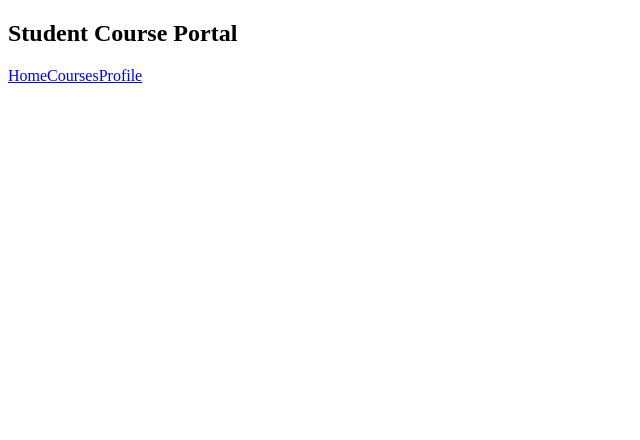
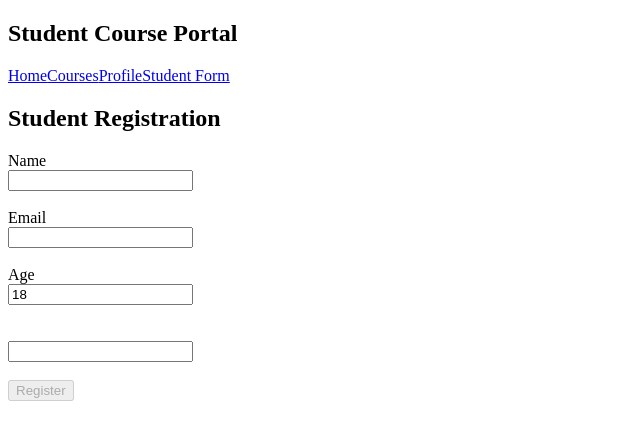
Before and after one commit to Korags05/Cognizant-DN5-DeepSkilling, an Angular app in the folder Angular/student-course-portal/: page /student-form in a window 1280 px wide. Before the commit this address led to /. Shown: the top 440 px of the page, without its empty margins (0-640 px from the left). Built offline with nearby package versions, Linux system fonts and the light colour scheme.

Commit message:
hands-on 5

```diff
--- a/Angular/student-course-portal/src/app/components/header/header.html
+++ b/Angular/student-course-portal/src/app/components/header/header.html
@@ -4,4 +4,5 @@
   <a routerLink="/">Home</a>
   <a routerLink="/courses">Courses</a>
   <a href="#">Profile</a>
+  <a routerLink="/student-form">Student Form</a>
 </nav>
--- /dev/null
+++ b/Angular/student-course-portal/src/app/pages/student-form/student-form.html
@@ -0,0 +1,90 @@
+<h2>Student Registration</h2>
+
+<form [formGroup]="studentForm"
+      (ngSubmit)="submit()">
+
+  <label>Name</label>
+
+  <br>
+
+  <input
+    type="text"
+    formControlName="name">
+  @if(studentForm.controls.name.invalid &&
+  studentForm.controls.name.touched){
+
+    <p style="color:red">
+
+      Name is required (minimum 3 characters)
+
+    </p>
+
+  }
+
+  <br><br>
+
+  <label>Email</label>
+
+  <br>
+
+  <input
+    type="email"
+    formControlName="email">
+  @if(studentForm.controls.email.invalid &&
+  studentForm.controls.email.touched){
+
+    <p style="color:red">
+
+      Enter a valid email
+
+    </p>
+
+  }
+
+  <br><br>
+
+  <label>Age</label>
+
+  <br>
+
+  <input
+    type="number"
+    formControlName="age">
+  @if(studentForm.controls.age.invalid &&
+  studentForm.controls.age.touched){
+
+    <p style="color:red">
+
+      Age must be at least 18
+
+    </p>
+
+  }
+
+  <br><br>
+  <br>
+  <input
+    type="text"
+    formControlName="phoneNumber">
+  @if(studentForm.controls.phoneNumber.invalid &&
+  studentForm.controls.phoneNumber.touched){
+
+    <p style="color:red">
+
+      Phone number is required (minimum 10 characters)
+
+    </p>
+
+  }
+  <br><br>
+
+  <button
+    type="submit"
+
+    [disabled]="studentForm.invalid">
+
+    Register
+
+  </button>
+
+</form>
--- /dev/null
+++ b/Angular/student-course-portal/src/app/pages/student-form/student-form.ts
@@ -0,0 +1,41 @@
+import { Component } from '@angular/core';
+import { FormControl, FormGroup, ReactiveFormsModule, Validators } from '@angular/forms';
+
+@Component({
+  selector: 'app-student-form',
+  imports: [ReactiveFormsModule],
+  templateUrl: './student-form.html',
+  styleUrl: './student-form.css',
+})
+export class StudentForm {
+  studentForm = new FormGroup({
+    name: new FormControl('', [Validators.required, Validators.minLength(3)]),
+
+    email: new FormControl('', [Validators.required, Validators.email]),
+
+    age: new FormControl(18, [Validators.required, Validators.min(18)]),
+    phoneNumber: new FormControl('', [Validators.required, Validators.minLength(10)]),
+  });
+
+  submit() {
+
+    if(this.studentForm.valid){
+
+      alert(
+
+        JSON.stringify(
+
+          this.studentForm.value,
+
+          null,
+
+          2
+
+        )
+
+      );
+
+    }
+
+  }
+}
```
Also changed, not shown: Angular/student-course-portal/src/app/app.routes.ts (+5 -9 lines), Angular/student-course-portal/src/app/pages/student-form/student-form.css (added), 1 other file (tests, documents, lock files or other folders).
